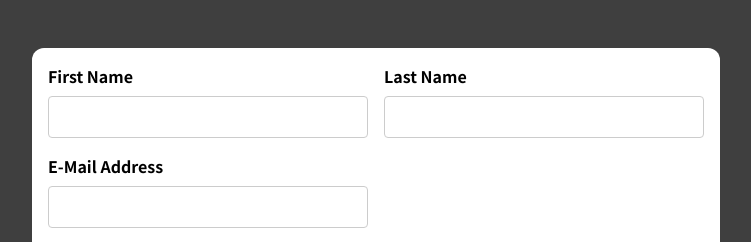
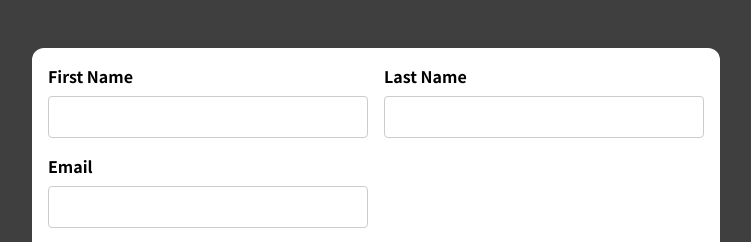
Before and after one commit to htma-repository/form-validation, a React (Create React App) app: page / in a window 1280 px wide. Shown: the top 242 px of the page, without its empty margins (264-1015 px from the left). Built offline with nearby package versions, Linux system fonts and the light colour scheme.

Commit message:
Edit some form

```diff
--- a/src/components/BasicForm.js
+++ b/src/components/BasicForm.js
@@ -1,6 +1,7 @@
 import React from "react";
 
 import useBasicInput from "../hooks/use-BasicInput";
+import InputForm from "./InputForm";
 
 const nameValidate = (value) => value.trim() !== "";
 const emailValidate = (value) => value.trim() !== "" && value.includes("@");
@@ -65,10 +66,10 @@ const BasicForm = () => {
     <form onSubmit={formSubmitHandler}>
       <div className="control-group">
         <div className={formClass(firstNameIsInvalid)}>
-          <label htmlFor="first-name">First Name</label>
-          <input
+          <InputForm
+            children="First Name"
             type="text"
-            id="first-name"
+            name="first-name"
             onChange={firstNameInputHandler}
             onBlur={firstNameBlurHandler}
             value={firstNameInput}
@@ -79,10 +80,10 @@ const BasicForm = () => {
           )}
         </div>
         <div className={formClass(lastNameIsInvalid)}>
-          <label htmlFor="last-name">Last Name</label>
-          <input
+          <InputForm
+            children="Last Name"
             type="text"
-            id="last-name"
+            name="last-name"
             onChange={lastNameInputHandler}
             onBlur={lastNameBlurHandler}
             value={lastNameInput}
@@ -91,10 +92,10 @@ const BasicForm = () => {
         </div>
       </div>
       <div className={formClass(emailIsInvalid)}>
-        <label htmlFor="email">E-Mail Address</label>
-        <input
+        <InputForm
+          children="Email"
           type="email"
-          id="email"
+          name="email"
           onChange={emailInputHandler}
           onBlur={emailBlurHandler}
           value={emailInput}
--- a/src/components/InputForm.js
+++ b/src/components/InputForm.js
@@ -5,7 +5,6 @@ const InputForm = (props) => {
     <Fragment>
       <label htmlFor={props.name}>{props.children}</label>
       <input
-        placeholder={props.name}
         type={props.type}
         id={props.name}
         onChange={props.onChange}
```
